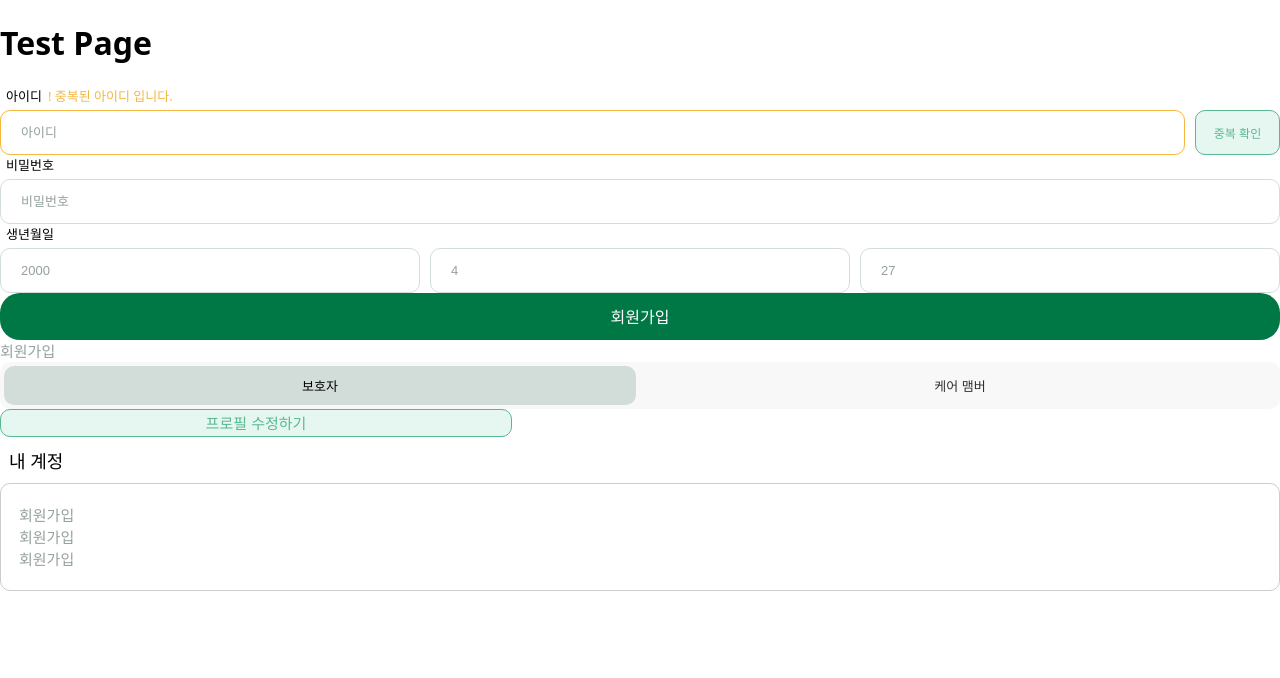
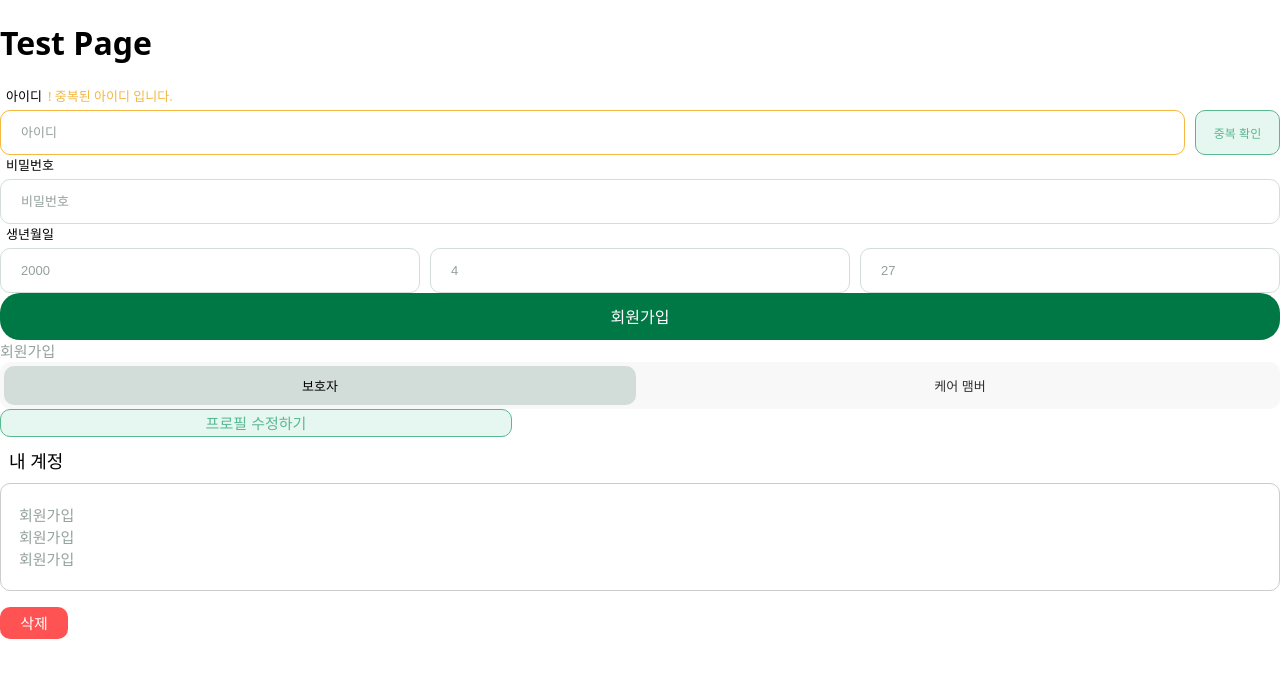
Before and after one commit to Team-MansuMugang/mansumugang-fontend, a React (Vite) app: page /test in a window 1280 px wide. Shown: the top 678 px of the page. Built offline with nearby package versions, Linux system fonts and the light colour scheme.

Commit message:
삭제버튼 컴포넌트 구현

```diff
--- /dev/null
+++ b/src/components/CancelButton.css
@@ -0,0 +1,12 @@
+.cancel-button {
+  font-size: var(--text-size-button);
+  font-weight: 500;
+  height: 32px;
+  width: 68px;
+  border-radius: var(--round-size-medium);
+  background-color: var(--color-semantic-important);
+  color: var(--color-neutral-100);
+  border: none;
+  cursor: pointer;
+  box-sizing: border-box;
+}
--- /dev/null
+++ b/src/components/CancelButton.jsx
@@ -0,0 +1,8 @@
+import './CancelButton.css';
+import '../index.css';
+
+const CancelButton = ({ children }) => {
+  return <button className="cancel-button">{children}</button>;
+};
+
+export default CancelButton;
--- a/src/pages/test/TestPage.jsx
+++ b/src/pages/test/TestPage.jsx
@@ -7,6 +7,7 @@ import SubLink from '../../components/SubLink';
 import ToggleSwitch from '../../components/ToggleSwitch';
 import ProfileEditButton from '../../components/ProfileEditButton';
 import ContainerWrapper from '../../components/ContainerWrapper';
+import CancelButton from '../../components/CancelButton';
 
 const TestPage = () => {
   return (
@@ -39,6 +40,7 @@ const TestPage = () => {
         <br></br>
         <SubLink to="/">회원가입</SubLink>
       </ContainerWrapper>
+      <CancelButton disabled={false}>삭제</CancelButton>
     </body>
   );
 };
```
